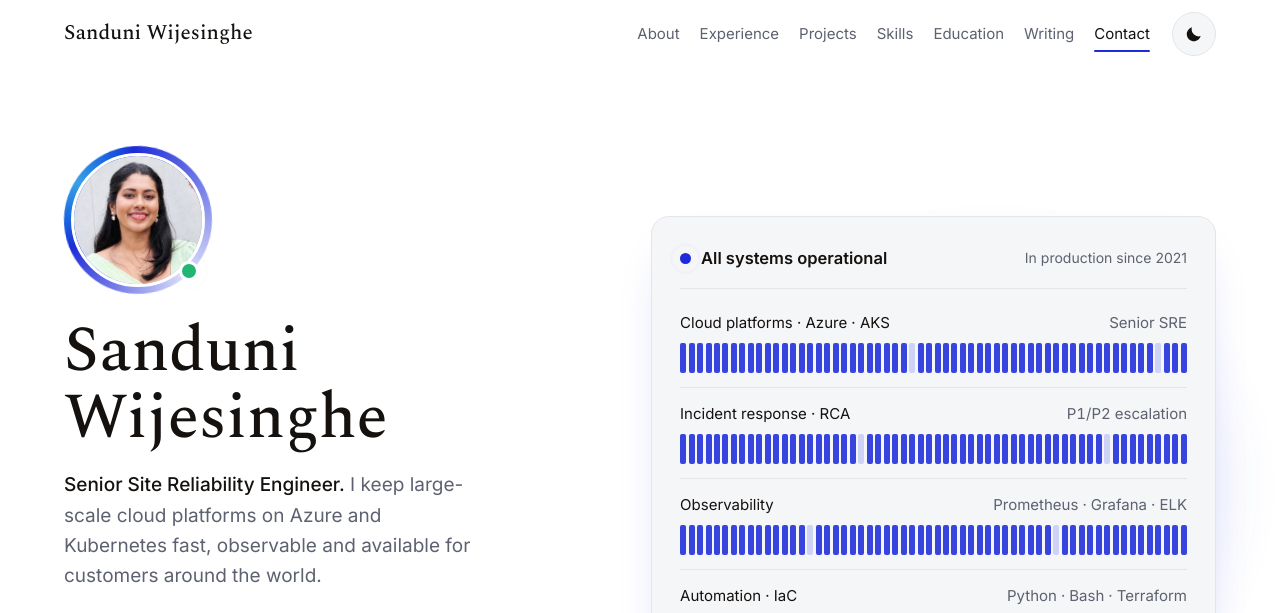
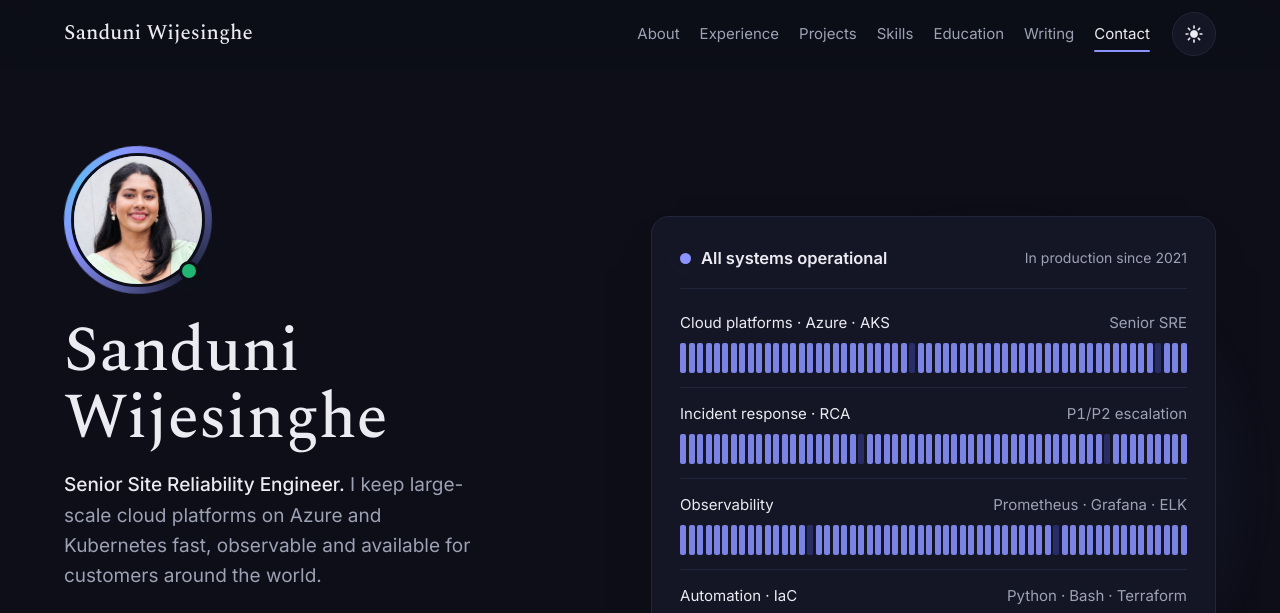
Before and after one commit to sanduniwwijesinghe/sanduniwwijesinghe.github.io, a plain HTML site: page index.html in a window 1280 px wide. Shown: the top 613 px of the page. Drawn offline with nearby package versions, Linux system fonts and the light colour scheme.

Commit message:
Open in dark mode by default
Co-Authored-By: Claude Opus 5.5 <noreply@anthropic.com>
Claude-Session: https://claude.ai/code/session_01LCJK5YkSXG383QXYY1owKy

```diff
--- a/index.html
+++ b/index.html
@@ -7,7 +7,7 @@
 <meta name="description" content="Sanduni Wijesinghe, Senior Site Reliability Engineer in Sri Lanka: Azure, Kubernetes, Terraform and observability. Projects, writing, CV and contact.">
 <meta name="author" content="Sanduni Wijesinghe">
 <meta name="robots" content="index, follow">
-<meta name="theme-color" content="#1d2bd8">
+<meta name="theme-color" content="#0d0e18">
 <link rel="canonical" href="https://sanduniwijesinghe.com/">
 <link rel="icon" type="image/png" sizes="32x32" href="favicon-32.png">
 <link rel="icon" type="image/png" sizes="512x512" href="icon-512.png">
@@ -36,7 +36,7 @@
  "knowsAbout":["Site Reliability Engineering","Microsoft Azure","Kubernetes","Terraform","Observability","Incident Management"],
  "sameAs":["https://www.linkedin.com/in/sanduniww/","https://github.com/sanduniwwijesinghe","https://medium.com/@sanduniwwijesinghe","https://www.facebook.com/sanduni.wijesinghe.161"]}
 </script>
-<script>document.documentElement.classList.add('js')</script>
+<script>(function(){var r=document.documentElement,t=null;r.classList.add('js');try{t=localStorage.getItem('sw-theme')}catch(e){}r.dataset.theme=(t==='light'||t==='dark')?t:'dark'})()</script>
 <link rel="preconnect" href="https://fonts.googleapis.com">
 <link rel="preconnect" href="https://fonts.gstatic.com" crossorigin>
 <link href="https://fonts.googleapis.com/css2?family=Spectral:ital,wght@0,500;0,600;1,500&family=Inter:wght@400;500;600&display=swap" rel="stylesheet">
@@ -648,7 +648,7 @@ const sysDark=()=>matchMedia('(prefers-color-scheme: dark)').matches;
 let saved=null;try{saved=localStorage.getItem('sw-theme')}catch(e){}
 const isDark=()=>root.dataset.theme?root.dataset.theme==='dark':sysDark();
 const sync=()=>{const d=isDark();root.classList.toggle('is-dark',d);tgl.setAttribute('aria-label',d?'Switch to light mode':'Switch to dark mode');tgl.title=d?'Light mode':'Dark mode'};
-if(saved==='dark'||saved==='light')root.dataset.theme=saved;
+root.dataset.theme=(saved==='dark'||saved==='light')?saved:'dark';
 sync();
 tgl.addEventListener('click',()=>{const next=isDark()?'light':'dark';root.dataset.theme=next;try{localStorage.setItem('sw-theme',next)}catch(e){}sync()});
 matchMedia('(prefers-color-scheme: dark)').addEventListener('change',sync);
```
